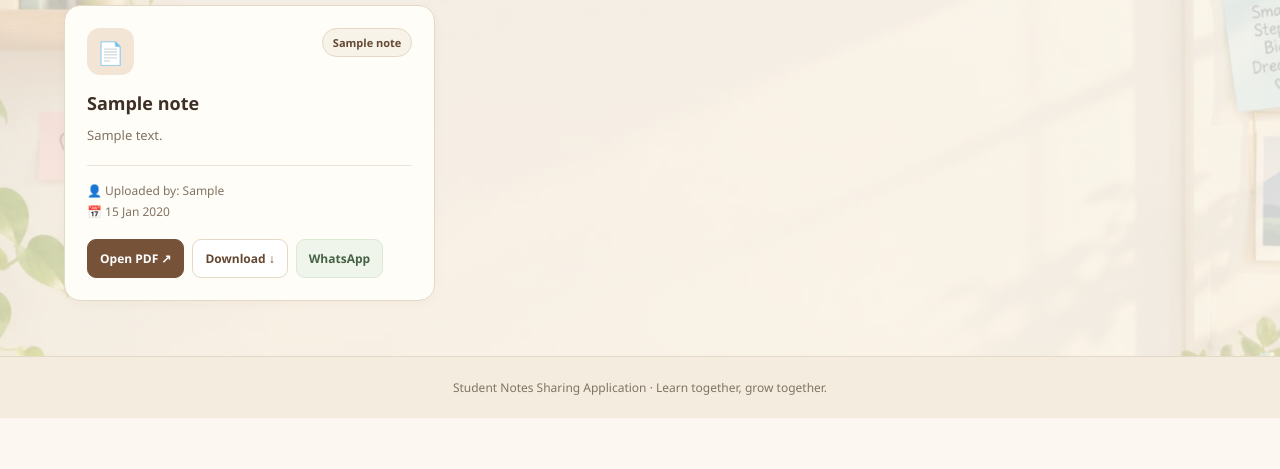
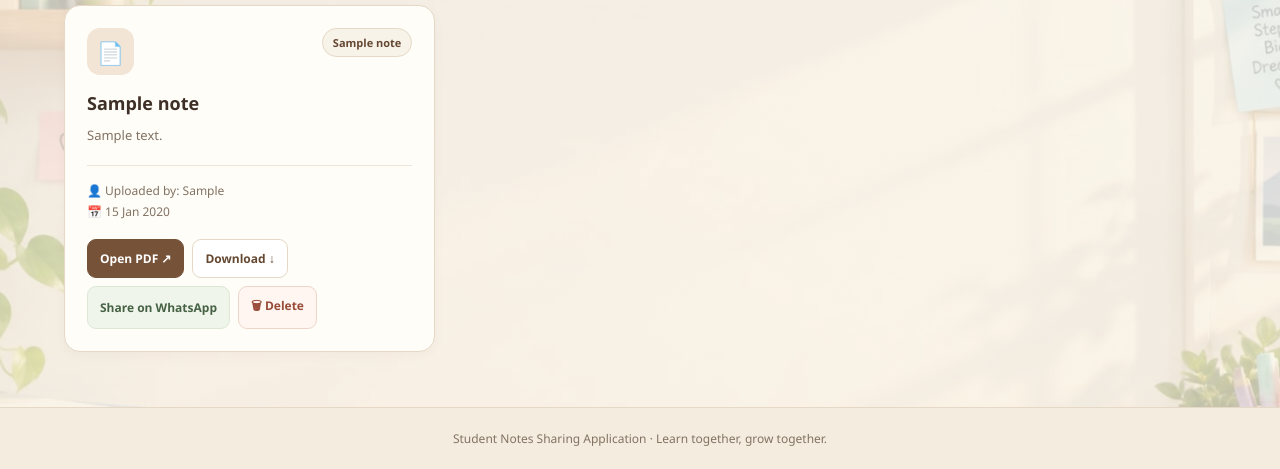
Before and after one commit to Likhitha811-gr/Likhitha-Student-Notes-Sharing-Application, a Flask app: template templates/dashboard.html in a window 1280 px wide. Shown: the part 866-1335 px from the top of the page. Before the commit the page ends 1284 px from the top, so only its background shows below. Run offline with Flask 3, Linux system fonts and the light colour scheme; the template is opened without the code that fills it: most values are stand-ins (such as "Sample title", 1, 10 or a date in 2020).

Commit message:
Update dashboard.html

```diff
--- a/templates/dashboard.html
+++ b/templates/dashboard.html
@@ -744,16 +744,18 @@ body {
                     <a class="action share-action"
                        target="_blank" rel="noopener"
                        href="https://wa.me/?text={{ ('Study Notes: ' ~ note.title ~ ' - ' ~ request.url_root.rstrip('/') ~ url_for('view', filename=note.filename))|urlencode }}">
-                        WhatsApp
+                       Share on WhatsApp
                     </a>
 
-                    {% if note.uploaded_by == user_name %}
+
+{% if note.uploaded_by|string|trim|lower == user_name|string|trim|lower %}
 <form class="delete-form"
       method="POST"
       action="{{ url_for('delete_note', note_id=note.id) }}"
-                          onsubmit="return confirm('Are you sure you want to delete this note and its PDF? This cannot be undone.');">
+      onsubmit="return confirm('Are you sure you want to delete this note?');">
+
     <button type="submit" class="action delete-action">
-                            Delete
+        🗑 Delete
     </button>
 </form>
                     {% endif %}
```
Lines whose indentation alone changed are shown as unchanged.
